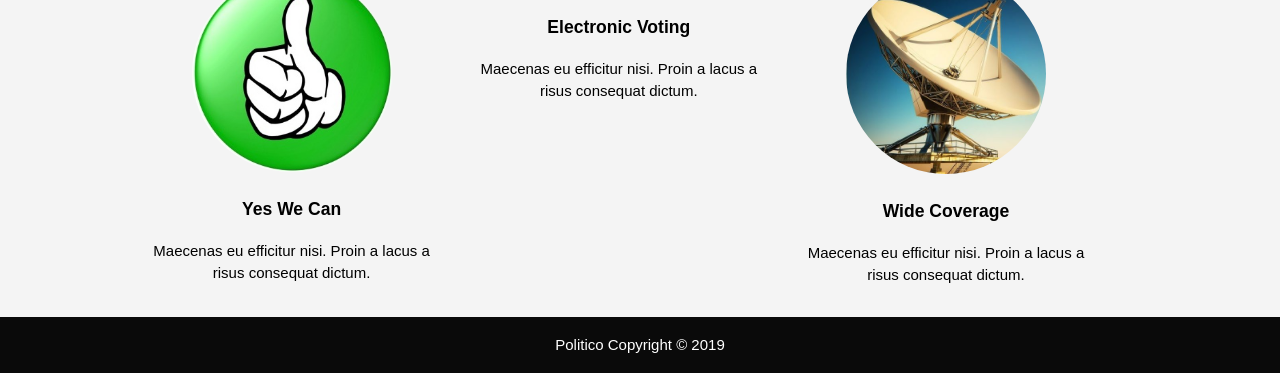
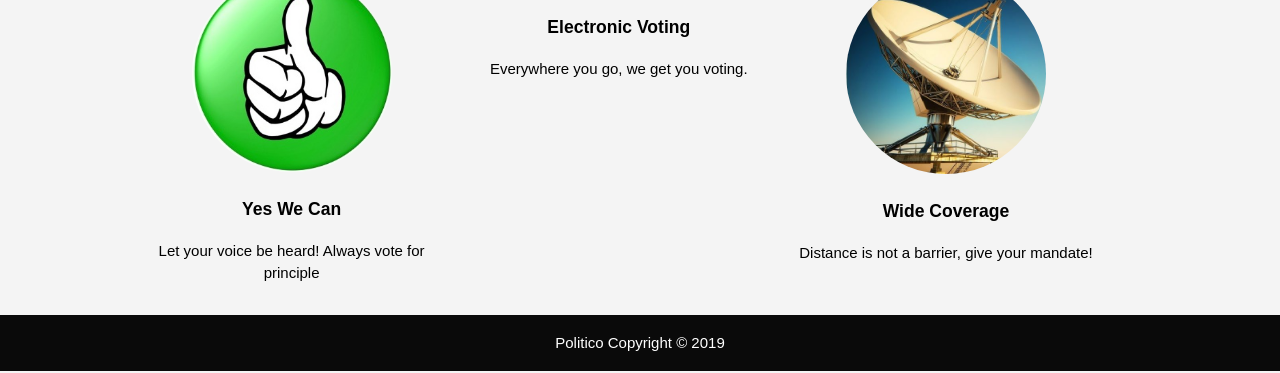
Before and after one commit to JerryG09/Politico, a plain HTML site: page UI/index.html in a window 1280 px wide. Shown: the part 557-930 px from the top of the page. Drawn offline with Linux system fonts and the light colour scheme.

Commit message:
Update index.html

```diff
--- a/UI/index.html
+++ b/UI/index.html
@@ -43,17 +43,17 @@
             <div class="details-1">
                 <img src="./img/yes-we-can.jpeg" alt="Yes We Can">
                 <h3>Yes We Can</h3>
-                <p>Maecenas eu efficitur nisi. Proin a lacus a risus consequat dictum.</p>
+                <p>Let your voice be heard! Always vote for principle</p>
             </div>
             <div class="details-1">
                 <img src="./img/yourvote.jpg" alt="Electronic Voting">
                 <h3>Electronic Voting</h3>
-                <p>Maecenas eu efficitur nisi. Proin a lacus a risus consequat dictum.</p>
+                <p>Everywhere you go, we get you voting.</p>
             </div>
             <div class="details-1">
                 <img src="./img/worldwide.jpg" alt="Wide Coverage">
                 <h3>Wide Coverage</h3>
-                <p>Maecenas eu efficitur nisi. Proin a lacus a risus consequat dictum.</p>
+                <p>Distance is not a barrier, give your mandate!</p>
             </div>
         </div>
     </section>
```
